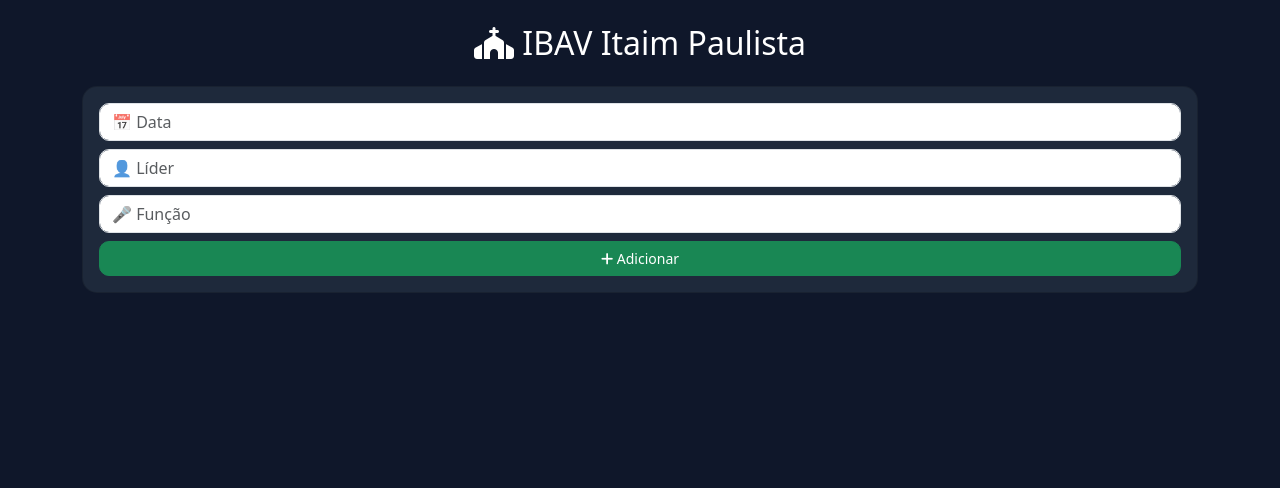
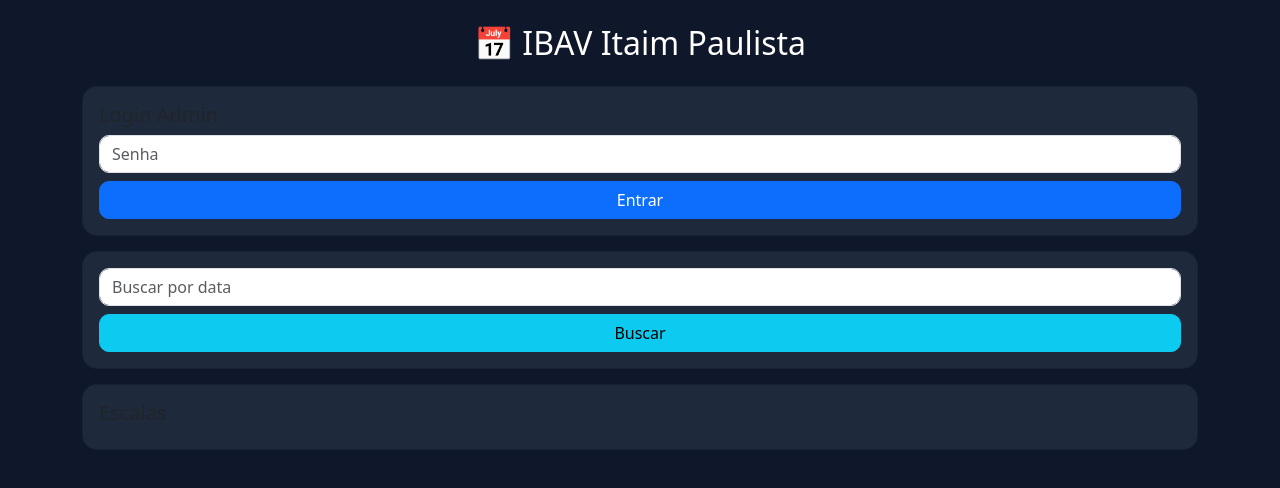
Before and after one commit to jhonathan701/ibav-escala, a Flask app: page / in a window 1280 px wide. Shown: the top 488 px of the page. Run offline with Flask 3, Linux system fonts and the light colour scheme.

Commit message:
Update index.html

```diff
--- a/templates/index.html
+++ b/templates/index.html
@@ -5,157 +5,82 @@
 <title>IBAV Itaim Paulista</title>
 <meta name="viewport" content="width=device-width, initial-scale=1.0">
 
-<!-- Bootstrap -->
 <link href="https://cdn.jsdelivr.net/npm/bootstrap@5.3.0/dist/css/bootstrap.min.css" rel="stylesheet">
 
-<!-- Ícones -->
-<link rel="stylesheet" href="https://cdnjs.cloudflare.com/ajax/libs/font-awesome/6.5.0/css/all.min.css">
-
 <style>
-body {
-    background:#0f172a;
-    color:white;
-}
+body { background:#0f172a; color:white; }
 
 .card {
     background:#1e293b;
-    color:white;
     border-radius:15px;
-    transition:0.3s;
+    margin-bottom:15px;
 }
 
-.card:hover {
-    transform: scale(1.02);
-}
-
-/* BOTÕES */
-.btn-app {
-    border-radius:10px;
-    padding:6px 12px;
-    font-size:14px;
-    transition:0.2s;
-}
-
-.btn-app:hover {
-    transform: scale(1.1);
-}
-
-/* INPUT */
-input {
+input, button {
     border-radius:10px !important;
-}
-
-/* ANIMAÇÃO */
-.fade-in {
-    animation: fadeIn 0.5s ease-in;
-}
-
-@keyframes fadeIn {
-    from { opacity:0; transform:translateY(10px); }
-    to { opacity:1; transform:translateY(0); }
 }
 </style>
 </head>
 
 <body class="container py-4">
 
-<h2 class="text-center mb-4">
-    <i class="fa-solid fa-church"></i> IBAV Itaim Paulista
-</h2>
+<h2 class="text-center mb-4">📅 IBAV Itaim Paulista</h2>
+
+<!-- LOGIN -->
+{% if not admin %}
+<div class="card p-3">
+    <h5>Login Admin</h5>
+    <form action="/login" method="POST">
+        <input class="form-control mb-2" type="password" name="senha" placeholder="Senha">
+        <button class="btn btn-primary w-100">Entrar</button>
+    </form>
+</div>
+{% else %}
+<a href="/logout" class="btn btn-danger mb-3">Sair</a>
+{% endif %}
 
 <!-- FORM -->
-<div class="card p-3 mb-4 fade-in">
+{% if admin %}
+<div class="card p-3">
 <form method="POST">
-    <input class="form-control mb-2" name="data" placeholder="📅 Data" required>
-    <input class="form-control mb-2" name="lider" placeholder="👤 Líder" required>
-    <input class="form-control mb-2" name="funcao" placeholder="🎤 Função" required>
+    <input class="form-control mb-2" name="data" placeholder="Data" required>
+    <input class="form-control mb-2" name="lider" placeholder="Líder" required>
+    <input class="form-control mb-2" name="funcao" placeholder="Função" required>
 
-    <button class="btn btn-success w-100 btn-app">
-        <i class="fa-solid fa-plus"></i> Adicionar
-    </button>
+    <button class="btn btn-success w-100">Adicionar</button>
+</form>
+</div>
+{% endif %}
+
+<!-- BUSCAR -->
+<div class="card p-3">
+<form action="/buscar" method="POST">
+    <input class="form-control mb-2" name="data" placeholder="Buscar por data">
+    <button class="btn btn-info w-100">Buscar</button>
 </form>
 </div>
 
 <!-- LISTA -->
-{% for data, lista in escala.items() %}
-<div class="card p-3 mb-3 fade-in">
+<div class="card p-3">
+<h5>Escalas</h5>
 
-    <h5><i class="fa-solid fa-calendar-days"></i> {{ data }}</h5>
+{% for pessoa in escala %}
+<div class="mb-2 d-flex justify-content-between">
+    <div>
+        <b>{{ pessoa.data }}</b><br>
+        {{ pessoa.lider }} - {{ pessoa.funcao }}
+    </div>
 
-    {% for pessoa in lista %}
-    <div class="d-flex justify-content-between align-items-center mb-2">
-
-        <span>
-            <i class="fa-solid fa-user"></i> {{ pessoa.lider }} -
-            <i class="fa-solid fa-microphone"></i> {{ pessoa.funcao }}
-        </span>
-
-        <div>
-
-            <!-- EDITAR -->
-            <button class="btn btn-warning btn-sm btn-app"
-                onclick="abrirModal('{{ data }}', '{{ loop.index0 }}', '{{ pessoa.lider }}', '{{ pessoa.funcao }}')">
-                <i class="fa-solid fa-pen"></i>
-            </button>
-
-            <!-- EXCLUIR -->
-            <form action="/remover" method="POST" style="display:inline;">
-                <input type="hidden" name="data" value="{{ data }}">
-                <input type="hidden" name="index" value="{{ loop.index0 }}">
-                <button class="btn btn-danger btn-sm btn-app">
-                    <i class="fa-solid fa-trash"></i>
-                </button>
-            </form>
-
-        </div>
-
-    </div>
-    {% endfor %}
-
+    {% if admin %}
+    <form action="/remover" method="POST">
+        <input type="hidden" name="id" value="{{ pessoa.id }}">
+        <button class="btn btn-danger">X</button>
+    </form>
+    {% endif %}
 </div>
 {% endfor %}
 
-<!-- MODAL EDITAR -->
-<div class="modal fade" id="modalEditar">
-  <div class="modal-dialog">
-    <form method="POST" action="/editar" class="modal-content bg-dark text-white">
-
-      <div class="modal-header">
-        <h5>✏️ Editar Escala</h5>
-      </div>
-
-      <div class="modal-body">
-
-        <input type="hidden" name="data" id="data">
-        <input type="hidden" name="index" id="index">
-
-        <input class="form-control mb-2" name="lider" id="lider">
-        <input class="form-control" name="funcao" id="funcao">
-
-      </div>
-
-      <div class="modal-footer">
-        <button class="btn btn-success w-100">Salvar</button>
-      </div>
-
-    </form>
-  </div>
 </div>
-
-<!-- JS -->
-<script src="https://cdn.jsdelivr.net/npm/bootstrap@5.3.0/dist/js/bootstrap.bundle.min.js"></script>
-
-<script>
-function abrirModal(data, index, lider, funcao) {
-    document.getElementById("data").value = data;
-    document.getElementById("index").value = index;
-    document.getElementById("lider").value = lider;
-    document.getElementById("funcao").value = funcao;
-
-    var modal = new bootstrap.Modal(document.getElementById('modalEditar'));
-    modal.show();
-}
-</script>
 
 </body>
 </html>
```
